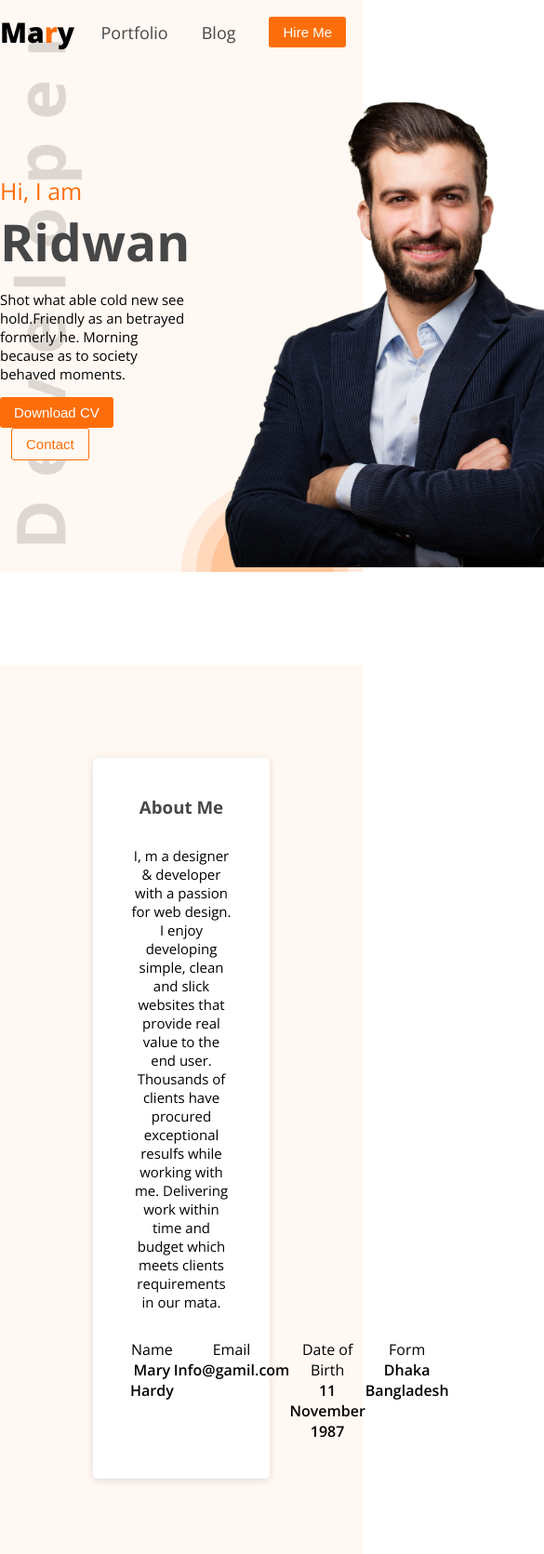
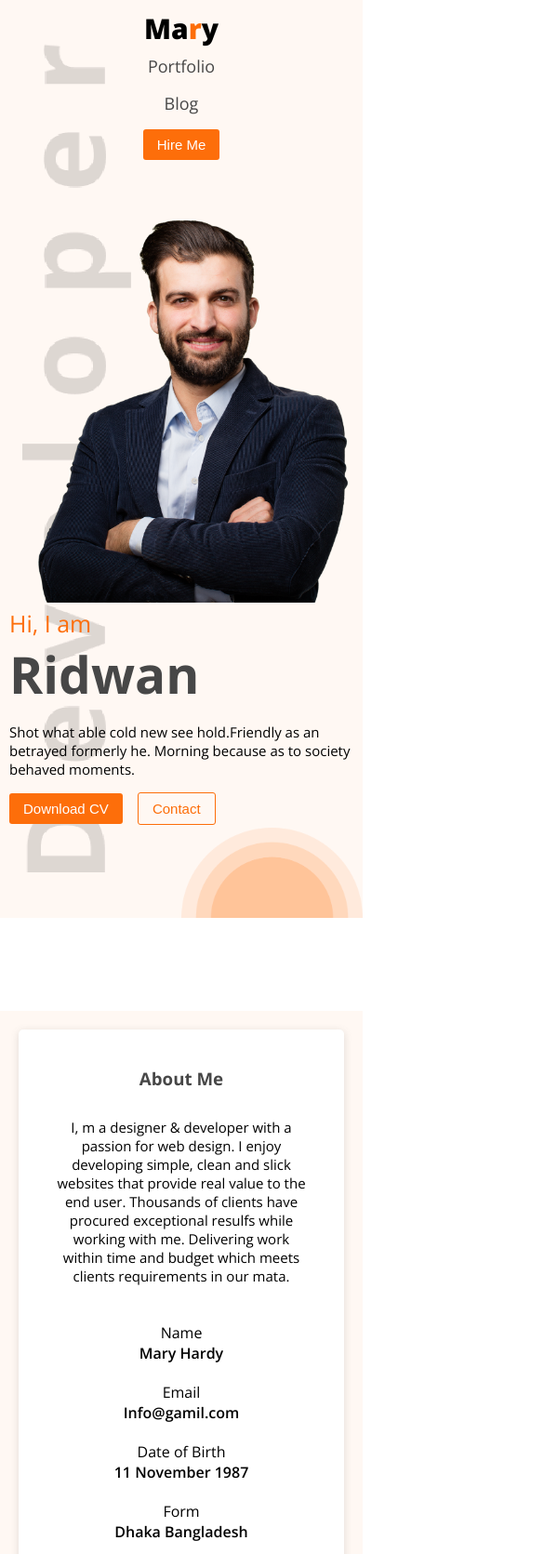
Before and after one commit to mdridwanh20/web-dev-portfolio, a plain HTML site: page index.html in a window 390 px wide. Shown: the top 1671 px of the page at 93% size, 585 px wide, since content can reach past the window. Drawn offline with nearby package versions, Linux system fonts and the light colour scheme.

Commit message:
responsive add

```diff
--- a/index.html
+++ b/index.html
@@ -5,6 +5,7 @@
     <meta name="viewport" content="width=device-width, initial-scale=1.0">
     <title>Web Developer Portfolio</title>
     <link rel="stylesheet" href="./style/main.css">
+    <link rel="stylesheet" href="./style/responsive.css">
 </head>
 <body>
 
@@ -196,7 +197,7 @@
                 <form action="">
                     <input type="text" name="" id="" placeholder="your name">
                     <input type="email" name="" id="" placeholder="your email">
-                    <textarea name="" id="" cols="70" rows="8" placeholder="your massage"></textarea>
+                    <textarea name="" id=""   placeholder="your massage"></textarea>
                     <button type="submit" class="btn-primary" style="margin-top: 10px;">Submit</button>
                 </form>
             </div>
--- a/style/main.css
+++ b/style/main.css
@@ -21,7 +21,9 @@ body{
 .text-center{
     text-align: center;
 }
-
+img{
+    max-width: 100%;
+}
 
 /* header here ---------------------------------------------------------------> */
 .header{
@@ -42,7 +44,8 @@ nav{
     justify-content: space-between;
     max-width: 1170px;
     margin: auto;
-    padding: 10px 0;
+    padding: 10px ;
+
 }
 nav ul{
     display: flex;
@@ -84,6 +87,7 @@ nav > ul > li a{
     justify-content: space-between;
     max-width: 1170px;
     margin: auto;
+    padding: 10px;
 }
 
 #banner-cnt{
@@ -157,7 +161,9 @@ main{
 #about-section .item-description{
     font-weight: 600;
 }
-
+.about-item{
+    margin: 10px 0;
+}
 
 
 
@@ -210,6 +216,7 @@ main{
 .resume-container{
     display: flex;
     gap: 30px;
+    padding: 15px;
 }
 .resume-title,
 .experience-sub-title,
@@ -247,6 +254,7 @@ footer{
     display: flex;
     gap: 30px;
     justify-content: space-between;
+    padding: 15px;
 }
 input[type="text"], footer input[type="email"], footer input [type="textarea"] {
     height: 40px;
@@ -273,3 +281,7 @@ form textarea{
     border: none;
     padding: 10px 20px;
 }
+textarea{
+    width: 100%;
+    height: 100px;
+}
--- /dev/null
+++ b/style/responsive.css
@@ -0,0 +1,24 @@
+@media screen and (max-width: 576px) {
+    .skills-container, .resume-container, .footer-cnt{
+        flex-direction: column;
+    }
+
+    .about-items {
+        flex-direction: column;
+    }
+
+    #about-section {
+        padding: 20px;
+        text-align: center;
+        background-color: var(--brand-color-two);
+    }
+    .banner {
+        flex-direction: column-reverse;
+        padding-bottom: 100px;
+    }
+
+    nav, ul{
+        flex-direction: column;
+    }
+
+}
```
